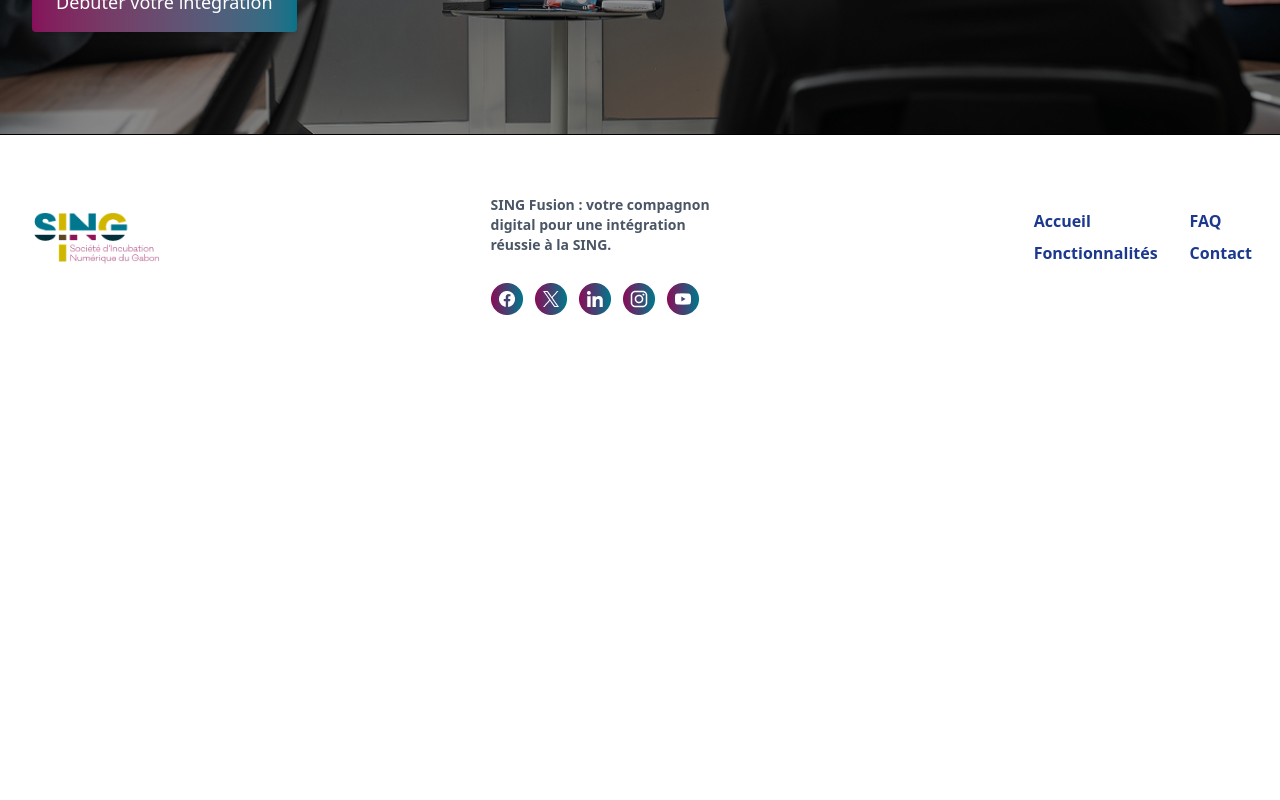
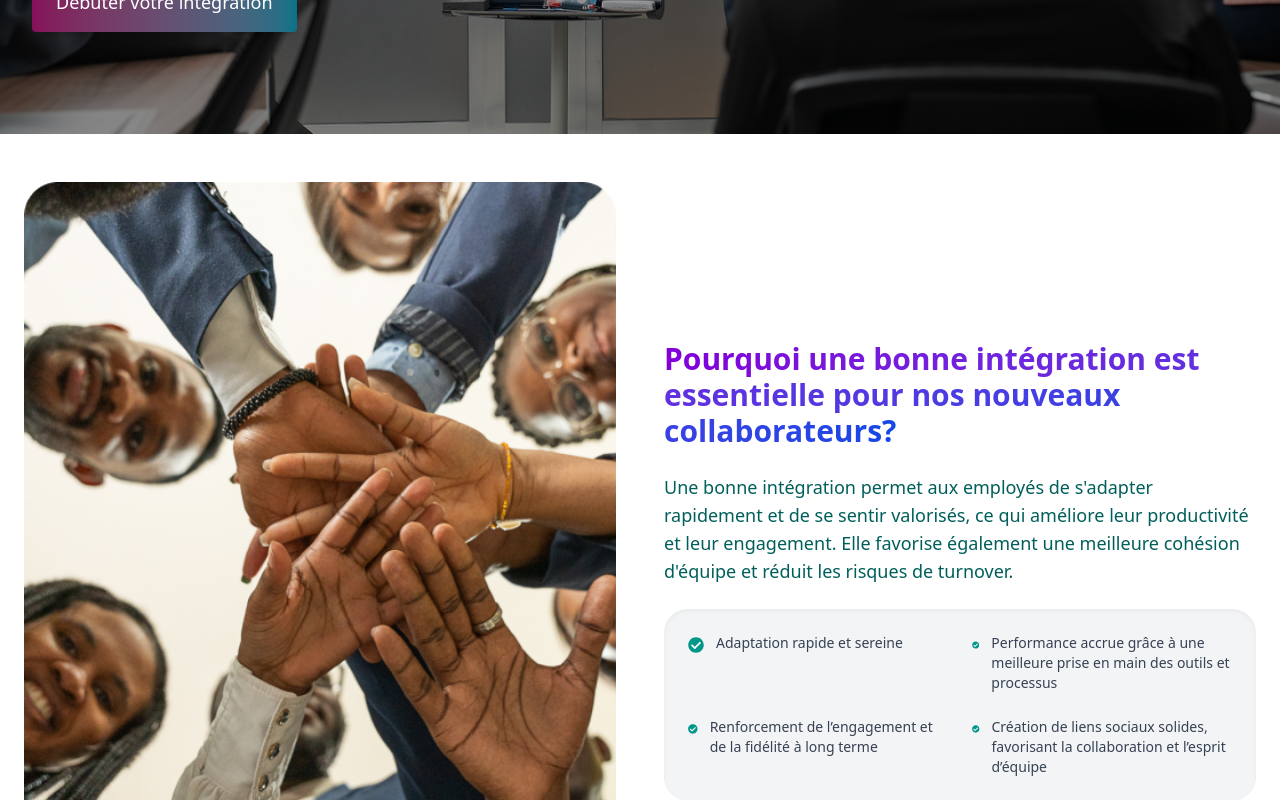
Before and after one commit to crossben/singpayv2, a React (Vite) app: page / in a window 1280 px wide. Shown: the part 500-1300 px from the top of the page. Before the commit the page ends 839 px from the top, so only its background shows below. Built offline with nearby package versions, Linux system fonts and the light colour scheme.

Commit message:
working on the index page

```diff
--- a/src/pages/index.tsx
+++ b/src/pages/index.tsx
@@ -1,4 +1,6 @@
 import Banner from "@/components/home/banner";
+import { FaCheckCircle } from "react-icons/fa";
+import image from '@/assets/images/home/Photo_de_groupe.png'
 
 
 function Home() {
@@ -7,6 +9,43 @@ function Home() {
             <section>
                 <Banner />
             </section>
+            <section>
+                <div className="min-h-screen bg-white px-6 py-12 flex flex-col lg:flex-row items-center gap-12">
+                    <div className="lg:w-1/2">
+                        <img
+                            src={image}
+                            alt="Team joining hands"
+                            className="rounded-2xl w-full object-cover"
+                        />
+                    </div>
+                    <div className="lg:w-1/2 space-y-6">
+                        <h1 className="text-2xl md:text-3xl font-bold">
+                            <span className="bg-gradient-to-r from-purple-700 to-blue-700 bg-clip-text text-transparent">
+                                Pourquoi une bonne intégration est essentielle pour nos nouveaux collaborateurs?
+                            </span>
+                        </h1>
+                        <p className="text-teal-800 text-base md:text-lg font-medium">
+                            Une bonne intégration permet aux employés de s'adapter rapidement et
+                            de se sentir valorisés, ce qui améliore leur productivité et leur
+                            engagement. Elle favorise également une meilleure cohésion d'équipe
+                            et réduit les risques de turnover.
+                        </p>
+                        <div className="bg-gray-100 rounded-3xl p-6 shadow-inner grid grid-cols-1 md:grid-cols-2 gap-6">
+                            {[
+                                "Adaptation rapide et sereine",
+                                "Performance accrue grâce à une meilleure prise en main des outils et processus",
+                                "Renforcement de l’engagement et de la fidélité à long terme",
+                                "Création de liens sociaux solides, favorisant la collaboration et l’esprit d’équipe",
+                            ].map((text, index) => (
+                                <div key={index} className="flex items-start gap-3">
+                                    <FaCheckCircle className="text-teal-600 mt-1" />
+                                    <span className="text-sm text-gray-700">{text}</span>
+                                </div>
+                            ))}
+                        </div>
+                    </div>
+                </div>
+            </section>
         </div>
     )
 }
--- a/src/shared/footer.tsx
+++ b/src/shared/footer.tsx
@@ -7,7 +7,7 @@ import youtube from '@/assets/images/icons/youtube.png';
 
 const Footer = () => {
     return (
-        <footer className="border-t border-gradient-to-r from-pink-500 to-blue-500 py-6 px-7">
+        <footer className="border-gradient-to-r from-pink-500 to-blue-500 py-6 px-7">
             <div className="container mx-auto flex flex-col md:flex-row justify-between items-center">
                 <div className="flex flex-col items-start justify-between md:flex-row md:items-center space-x-20 md:space-y-0">
                     <div>
```
Also changed, not shown: src/assets/images/home/Photo_de_groupe.png (added).
